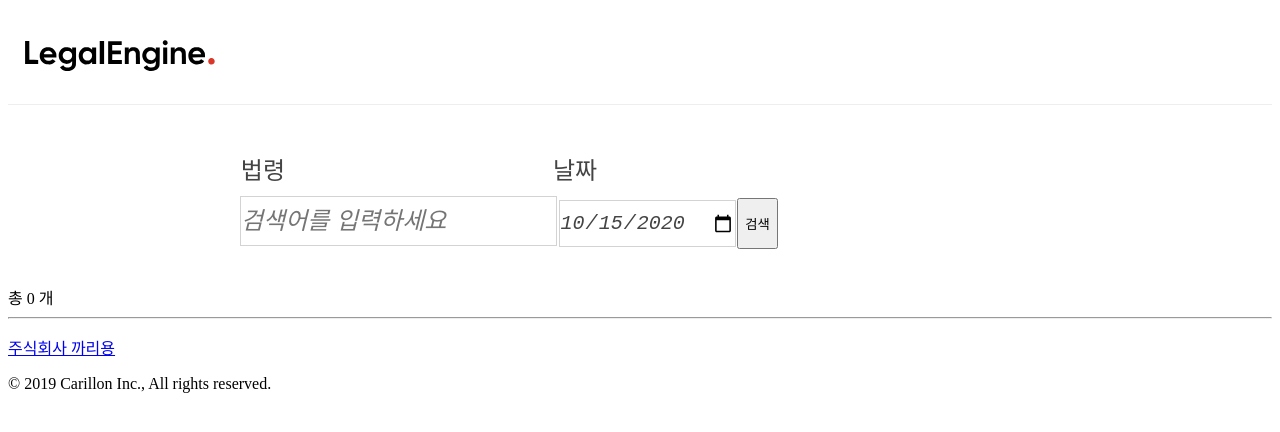
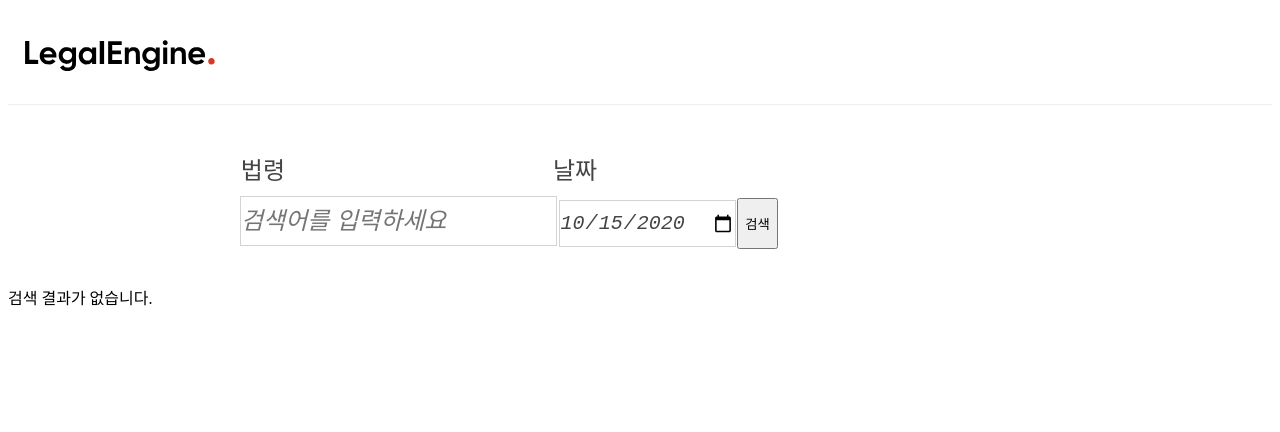
Before and after one commit to tosky1125/legalengine, a React (Create React App) app in the folder client/: page /search in a window 1280 px wide. Shown: the top 432 px of the page. Built offline with nearby package versions, Linux system fonts and the light colour scheme.

Commit message:
Made it react to the situation when there is no value after searching

```diff
--- a/client/src/components/SearchBar.js
+++ b/client/src/components/SearchBar.js
@@ -9,7 +9,7 @@ import { withRouter } from 'react-router-dom';
 function SearchBar(props) {
   const [searchTerm, setSearchTerm] = useState('');
   const [isLoaded, setisLoaded] = useState(false);
-  const { register, errors, handleSubmit } = useForm();
+  const { register, handleSubmit, errors } = useForm();
 
   const today = new Date();
   const month = today.getUTCMonth() + 1;
@@ -31,6 +31,7 @@ function SearchBar(props) {
   const handleSearch = () => {
     const payload = { searchWord: searchTerm, date: searchDate };
     const { searchlist, history } = props;
+
     axios
       .post('http://13.125.112.243/search/laws', payload)
       .then((res) => {
@@ -78,7 +79,6 @@ function SearchBar(props) {
             <input
               type='date'
               name='date'
-              placeholder='대상 날짜'
               value={searchDate}
               onChange={handleChangeDate}
             />
--- a/client/src/components/SearchResult.js
+++ b/client/src/components/SearchResult.js
@@ -55,15 +55,20 @@ class SearchResult extends React.Component {
   };
 
   render() {
+    if (this.props.lawlist.length === 0) {
+      return (
+        <div>
+          <SearchBar />
+          <div className='search-empty'>검색 결과가 없습니다.</div>
+        </div>
+      );
+    }
+
     return (
       <div>
         <div className='container'>
           <SearchBar />
-          <div className='law-number'>
-            총{' '}
-            {this.props.lawlist.length === 0 ? '0' : this.props.lawlist.length}{' '}
-            개
-          </div>
+          <div className='law-number'>총 {this.props.lawlist.length} 개</div>
           <div className='text-center'>
             {this.state.pageOfItems.map((item) => (
               <div
```
